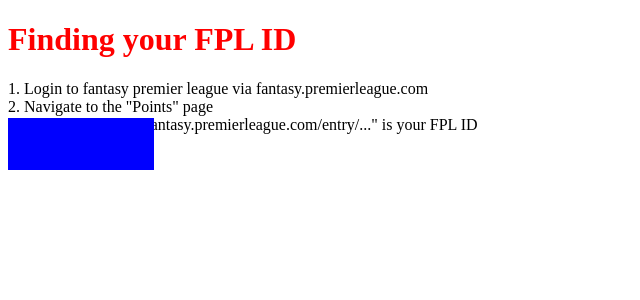
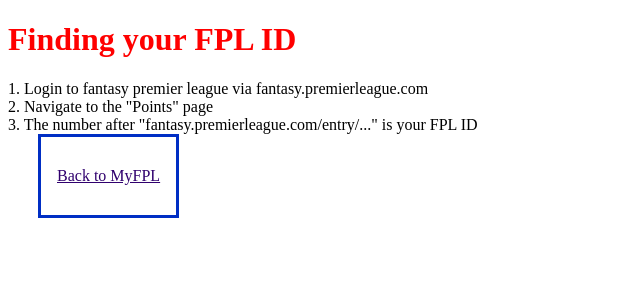
Before and after one commit to JamesRestell8/NEA_website, a Django app: page /MyFPL/fplIDHelp/ in a window 1280 px wide. Shown: the part 58-358 px from the top of the page, without its empty margins (0-640 px from the left). Run offline with Django 4.2, Linux system fonts and the light colour scheme.

Commit message:
FPLIDhelp page now functional with button that returns user to the original page. Now need to make all pages clear for actual player data to populate them. Database is next big thing. Need a list of all APIs used in the report and also a tech stack (lots of marks there).

```diff
--- a/FPLWizard/webApp/static/webApp/style.css
+++ b/FPLWizard/webApp/static/webApp/style.css
@@ -66,7 +66,33 @@ p {
     text-align: center;
 }
 
-#text {
-    color: blue;
-    font-size: large;
+.backButton {
+    background-color:transparent;
+    border: 3px solid rgb(0, 46, 196);
+    color: rgb(48, 0, 110);
+    transition: .3s;
+    text-align: center;
+    padding-top: 30px;
+    padding-bottom: 30px;
+    margin-left: 30px;
+    margin-right: 30px;
+    cursor: pointer;
+    display: inline-block;
 }
+
+.backButton:hover {
+    animation: pulse 2s;
+    transition: .3s;
+}
+
+@keyframes pulse{
+    0% {
+        transform: scale(1);
+    }
+    70% {
+        transform: scale(.9);
+    }
+    100% {
+        transform: scale(1);
+    }
+}
--- a/FPLWizard/webApp/templates/webApp/fplIDHelp.html
+++ b/FPLWizard/webApp/templates/webApp/fplIDHelp.html
@@ -3,7 +3,9 @@
 
 <!DOCTYPE html>
 <head>
-    <title>My FPL</title>
+    {% block title %}
+        FPL ID help
+    {% endblock %}
     <link rel="stylesheet" href="{% static 'webApp/style.css' %}">
     <script src="{% static 'webApp/js/jquery-3.6.1.js' %}"></script>
 </head>
@@ -15,5 +17,7 @@
         2. Navigate to the "Points" page <br>
         3. The number after "fantasy.premierleague.com/entry/..." is your FPL ID
     </div>
-    <a id='text' href='/MyFPL'>Back to myFPL</a>
+    <a class='backButton' href='/MyFPL'>
+        Back to MyFPL
+    </a>
 {% endblock %}
--- a/FPLWizard/webApp/templates/webApp/myFPL.html
+++ b/FPLWizard/webApp/templates/webApp/myFPL.html
@@ -22,6 +22,5 @@
         <a href="/MyFPL">My FPL</a>
     </nav>
 
-    <h1>Hello World!</h1>
-    <a href='/fplIDHelp'>How to find my FPL ID?</a>
+    <a href='/MyFPL/fplIDHelp'>How to find my FPL ID?</a>
 </body>
```
